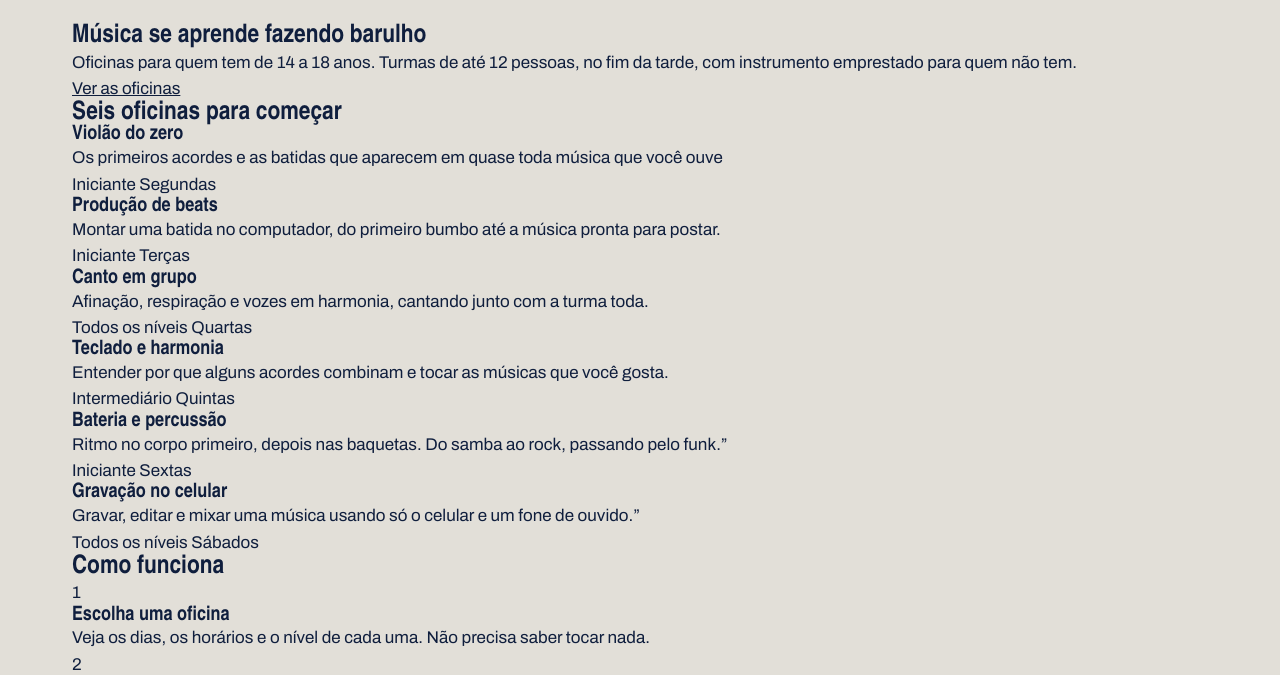
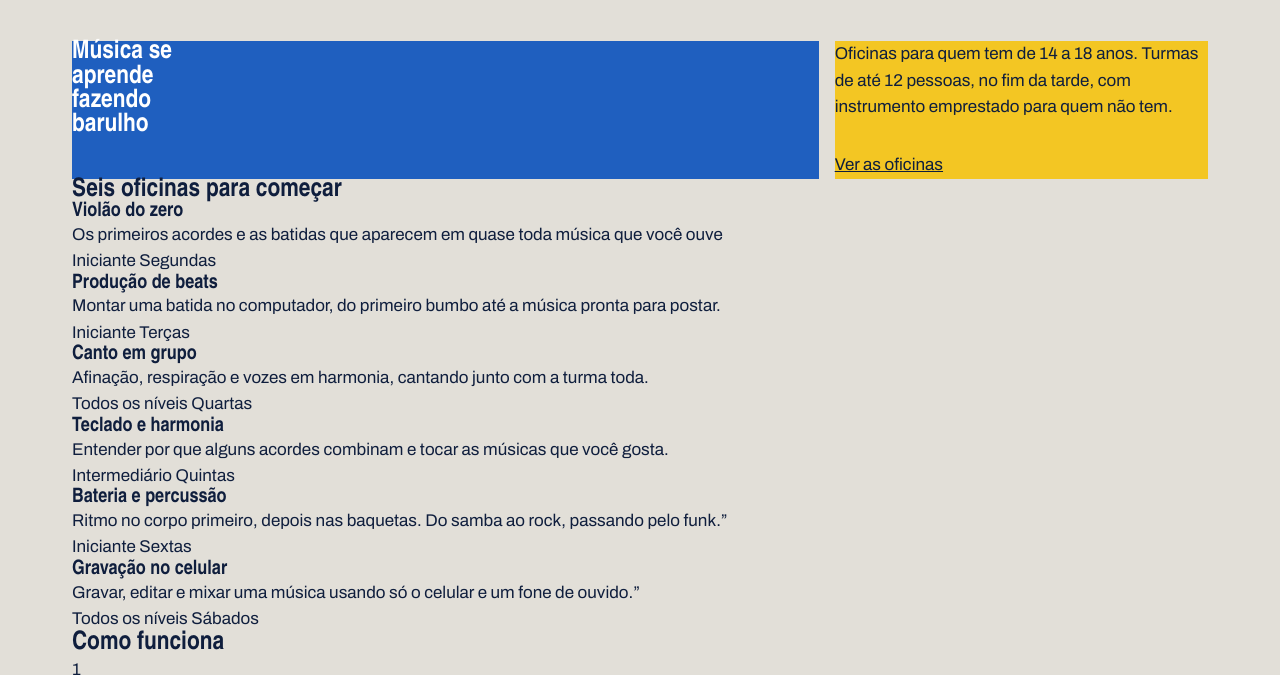
Before and after one commit to liviasoares082011-beep/laje_sonora, a plain HTML site: page index.html in a window 1280 px wide. Shown: the part 57-732 px from the top of the page. Drawn offline with Linux system fonts and the light colour scheme; a web font is replaced by a local one.

Commit message:
alteraçao

```diff
--- a/index.css
+++ b/index.css
@@ -66,3 +66,32 @@ line-height: 0.95;
 .menu a.atual{
     border-bottom-color:var(--fita);
 }
+.cartazes{
+margin-top:16px;
+display: flex;
+gap: 16px;
+}
+.cartaz{
+    padding: 40px;
+
+
+}
+.cartaz-principal{
+    background-color: var(--caixa-dagua);
+    color: var(--branco);
+    flex: 2;
+}
+.cartaz-principal h1{
+font-weight: 132px;
+max-width: 9ch;
+
+}
+.cartaz-lateral{
+background-color: var(--fita);
+flex: 1;
+display: flex;
+flex-direction: column;
+justify-content: space-between;
+gap:32px;
+
+}
--- a/index.html
+++ b/index.html
@@ -23,10 +23,10 @@
     </header>
 <main>
 <section class="conteudo cartazes">
-    <div class="cartaz principal">
+    <div class="cartaz-principal">
         <h1>Música se aprende fazendo barulho</h1>
     </div>
-    <div class="cartaz lateral">
+    <div class="cartaz-lateral">
         <p>Oficinas para quem tem de 14 a 18 anos. Turmas de até 12 pessoas, no fim da tarde, com instrumento emprestado para quem não tem.</p>
         <a href="oficinas.html" class="botao">Ver as oficinas</a>
     </div>
```
